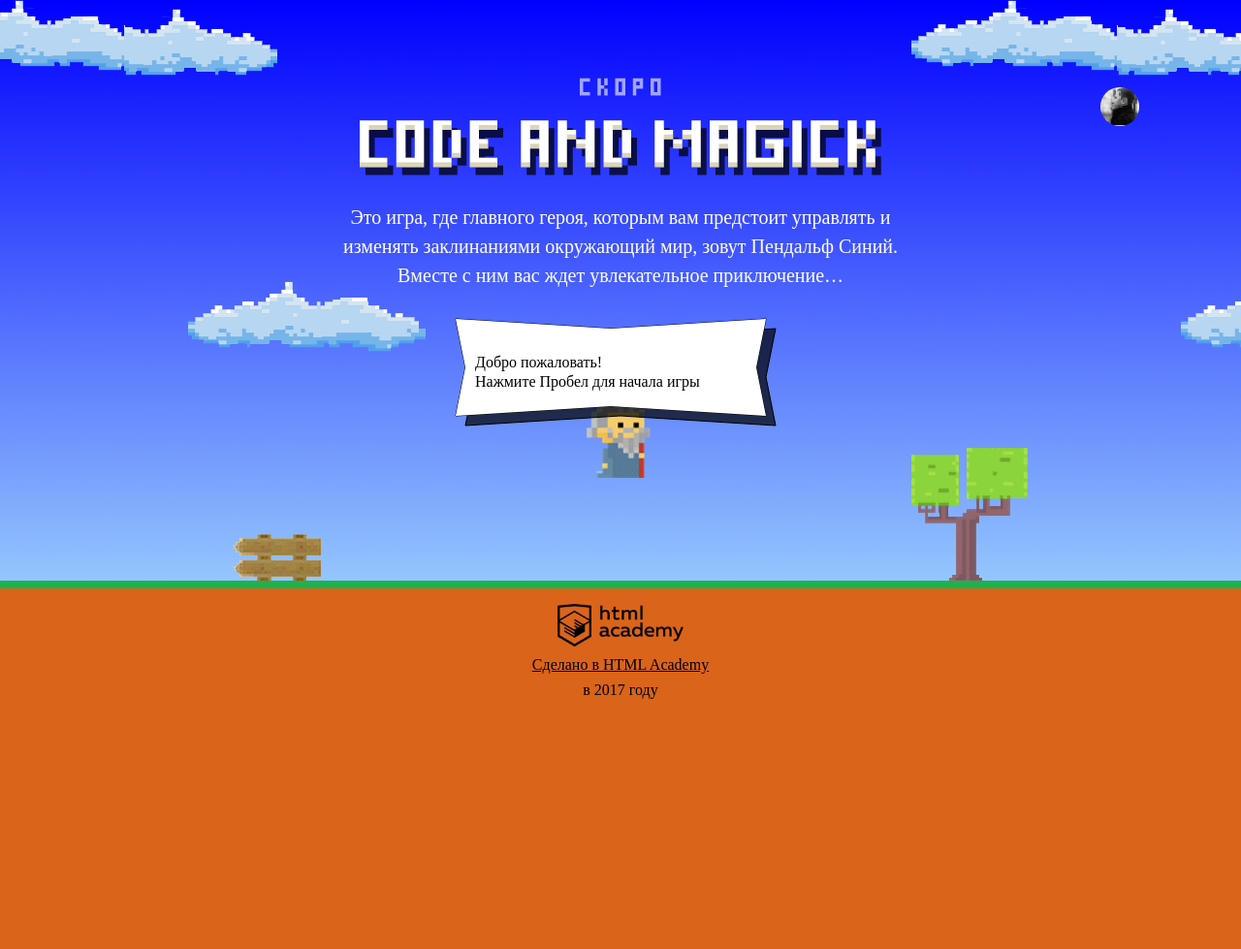
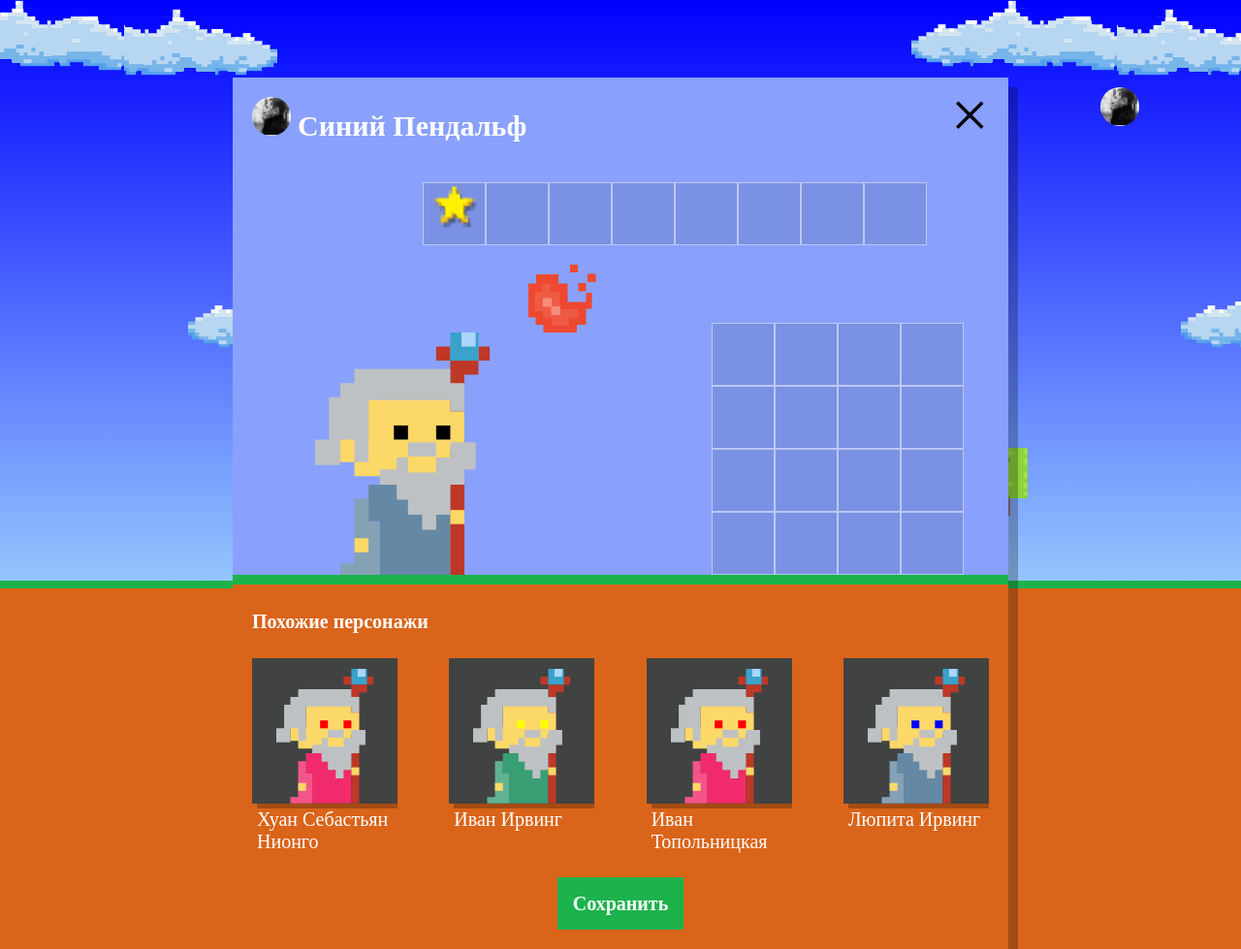
Before and after one commit to eabilova/391741-code-and-magick-20, a website: page index.html in a window 1280 px wide. Shown: the whole page at 97% size. Before the commit the page ends 800 px from the top, so only its background shows below. Drawn offline with Linux system fonts and the light colour scheme; a web font is replaced by a local one.

Commit message:
Adds the script for creating wizards with random data

```diff
--- a/index.html
+++ b/index.html
@@ -212,6 +212,7 @@
 </script>
 <script src="js/stat.js"></script>
 <script src="js/game.js"></script>
+<script src="js/setup.js"></script>
 
 </body>
 </html>
--- /dev/null
+++ b/js/setup.js
@@ -0,0 +1,54 @@
+'use strict';
+
+var WIZARD_NAMES = ['Иван', 'Хуан Себастьян', 'Мария', 'Кристоф', 'Виктор', 'Юлия', 'Люпита', 'Вашингтон'];
+var WIZARD_SURNAMES = ['да Марья', 'Верон', 'Мирабелла', 'Вальц', 'Онопко', 'Топольницкая', 'Нионго', 'Ирвинг'];
+var COAT_COLOR = ['rgb(101, 137, 164)', 'rgb(241, 43, 107)', 'rgb(146, 100, 161)', 'rgb(56, 159, 117)', 'rgb(215, 210, 55)', 'rgb(0, 0, 0)'];
+var EYES_COLOR = ['black', 'red', 'blue', 'yellow', 'green'];
+
+var setup = document.querySelector('.setup');
+setup.classList.remove('hidden');
+
+document.querySelector('.setup-similar').classList.remove('hidden');
+
+var similarListElement = document.querySelector('.setup-similar-list');
+var fragment = document.createDocumentFragment();
+var similarWizardTemplate = document.querySelector('#similar-wizard-template').content.querySelector('.setup-similar-item');
+
+var getWizardData = function (data) {
+  var dataNumber = Math.floor(Math.random() * data.length);
+  return data[dataNumber];
+};
+
+var magicians = [{
+  name: getWizardData(WIZARD_NAMES) + ' ' + getWizardData(WIZARD_SURNAMES),
+  coatColor: getWizardData(COAT_COLOR),
+  eyesColor: getWizardData(EYES_COLOR)
+},
+{
+  name: getWizardData(WIZARD_NAMES) + ' ' + getWizardData(WIZARD_SURNAMES),
+  coatColor: getWizardData(COAT_COLOR),
+  eyesColor: getWizardData(EYES_COLOR)
+},
+{
+  name: getWizardData(WIZARD_NAMES) + ' ' + getWizardData(WIZARD_SURNAMES),
+  coatColor: getWizardData(COAT_COLOR),
+  eyesColor: getWizardData(EYES_COLOR)
+},
+{
+  name: getWizardData(WIZARD_NAMES) + ' ' + getWizardData(WIZARD_SURNAMES),
+  coatColor: getWizardData(COAT_COLOR),
+  eyesColor: getWizardData(EYES_COLOR)
+}
+];
+
+for (var i = 0; i < 4; i++) {
+  var wizardElement = similarWizardTemplate.cloneNode(true);
+
+  wizardElement.querySelector('.setup-similar-label').textContent = magicians[i].name;
+  wizardElement.querySelector('.wizard-coat').style.fill = magicians[i].coatColor;
+  wizardElement.querySelector('.wizard-eyes').style.fill = magicians[i].eyesColor;
+
+  fragment.appendChild(wizardElement);
+}
+
+similarListElement.appendChild(fragment);
--- a/js/stat.js
+++ b/js/stat.js
@@ -34,7 +34,6 @@ function rand(min, max) {
 }
 
 function getRandomColor(context, player) {
-  context.fillStyle = 'hsl(255, 100%, 49%)';
   if (player === 'Вы') {
     context.fillStyle = 'rgba(255, 0, 0, 1)';
   } else {
```
